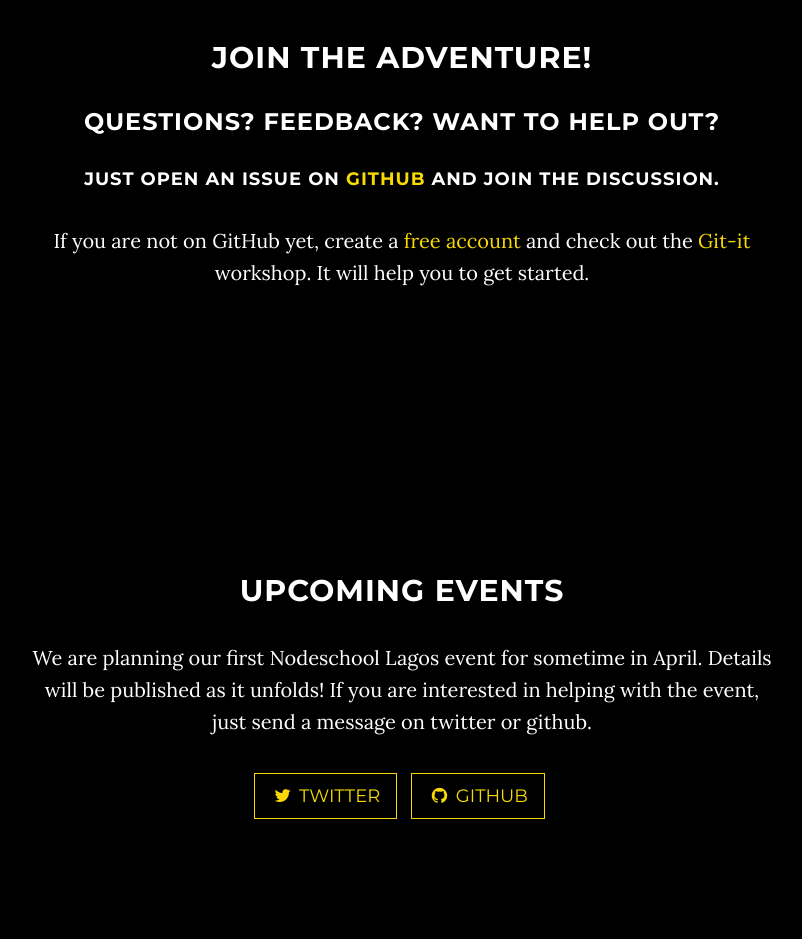
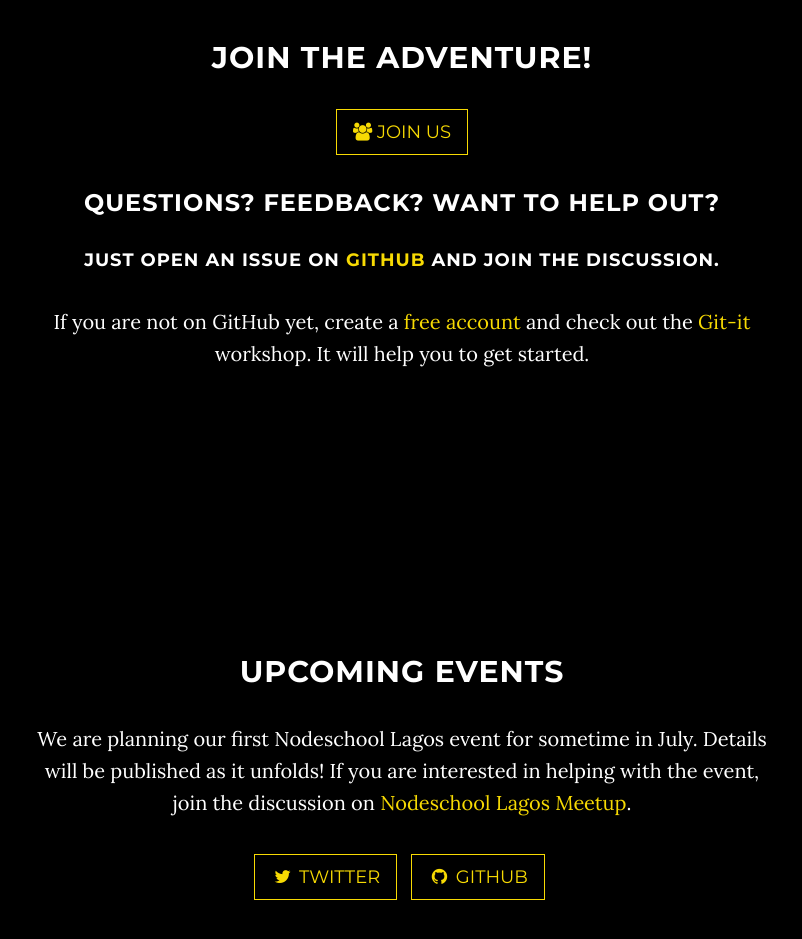
Before and after one commit to nodeschool/lagos, a plain HTML site: page index.html in a window 1280 px wide. Shown: the part 1720-2659 px from the top of the page, without its empty margins (238-1040 px from the left). Drawn offline with Linux system fonts and the light colour scheme.

Commit message:
added meetup links and changed meeting date too july

```diff
--- a/index.html
+++ b/index.html
@@ -102,6 +102,7 @@
             <div class="container">
                 <div class="col-lg-8 col-lg-offset-2">
                     <h2>Join the Adventure!</h2>
+                    <p><a href="http://www.meetup.com/Nodeschool-Lagos-Meetup/" class="btn btn-default btn-lg"><i class="fa fa-users"></i> <span class="network-name">Join Us</span></a></p>
                     <h3>Questions? Feedback? Want to help out?</h3>
                     <h4>Just open an issue on <a href="https://github.com/nodeschool/lagos">GitHub</a> and join the discussion.</h4>
                     <p> If you are not on GitHub yet, create a <a href="https://github.com/join">free account</a> and check out the <a href="http://nodeschool.io/#git-it">Git-it</a> workshop. It will help you to get started.</p>
@@ -114,7 +115,8 @@
         <div class="row">
             <div class="col-lg-8 col-lg-offset-2">
                 <h2>Upcoming Events</h2>
-                <p>We are planning our first Nodeschool Lagos event for sometime in April. Details will be published as it unfolds! If you are interested in helping with the event, just send a message on twitter or github.</p>
+                <p>We are planning our first Nodeschool Lagos event for sometime in July. Details will be published as it unfolds!
+                    If you are interested in helping with the event, join the discussion on <a href="http://www.meetup.com/Nodeschool-Lagos-Meetup/messages/boards/">Nodeschool Lagos Meetup</a>.</p>
                 </p>
                 <ul class="list-inline banner-social-buttons">
                     <li>
```
